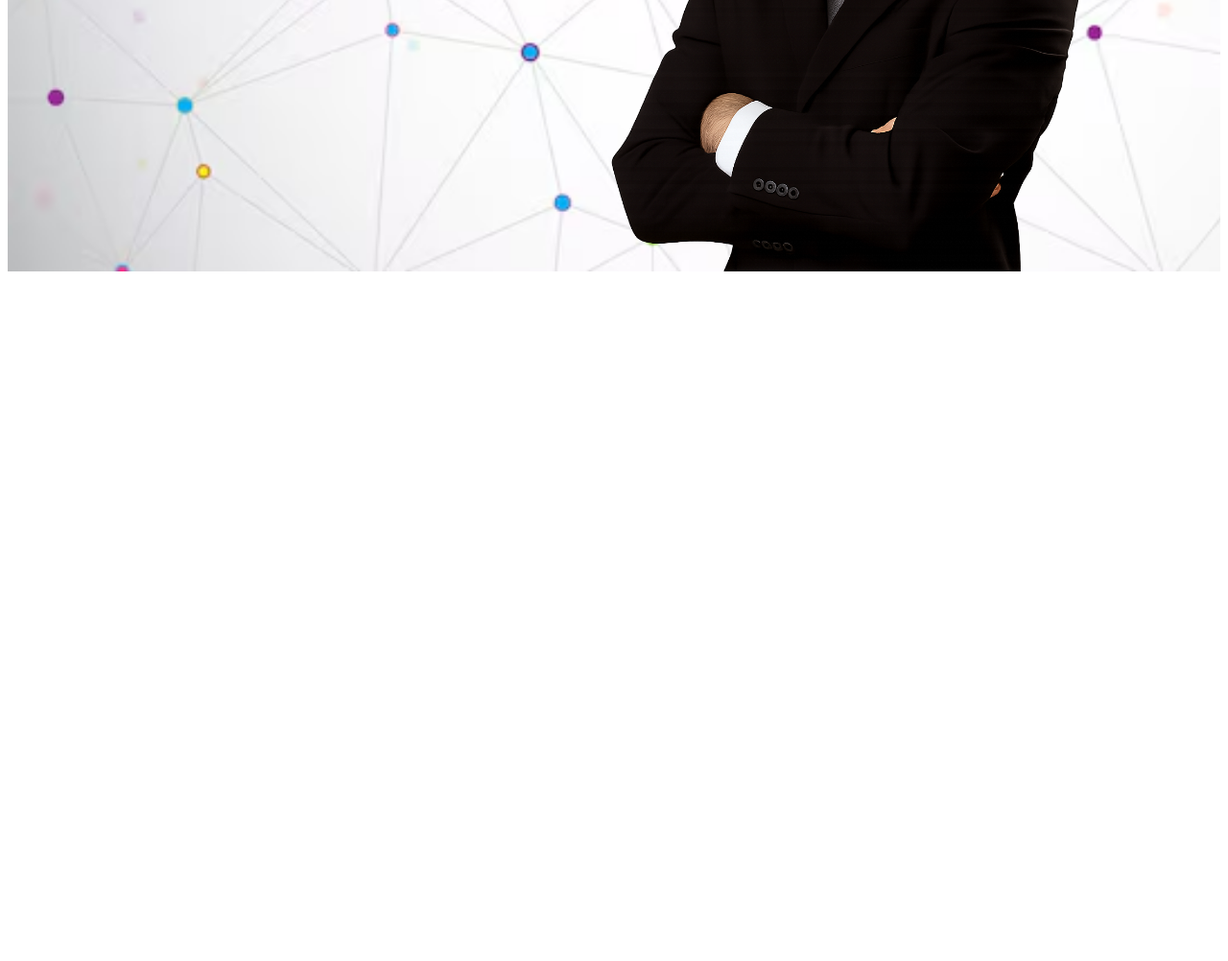
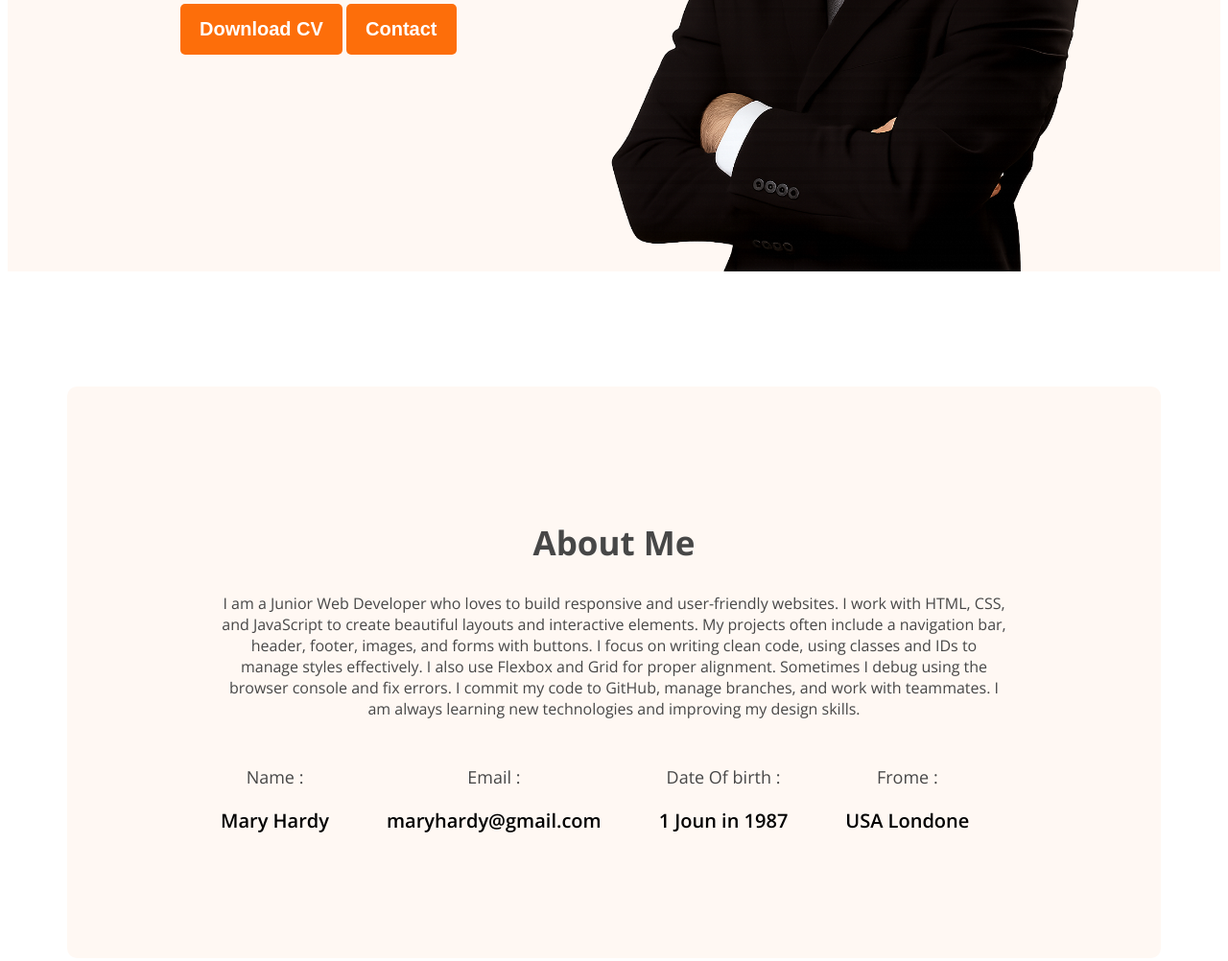
Before and after one commit to aftabfarhanarko/web-dev-portfileo, a plain HTML site: page index.html in a window 1280 px wide. Shown: the part 590-1592 px from the top of the page at 96% size. Before the commit the page ends 881 px from the top, so only its background shows below. Drawn offline with nearby package versions, Linux system fonts and the light colour scheme.

Commit message:
fourth commit

```diff
--- a/css/style.css
+++ b/css/style.css
@@ -1,5 +1,3 @@
-
-
 .open-sans-nprmal {
   font-family: "Open Sans", sans-serif;
   font-optical-sizing: auto;
@@ -8,14 +6,13 @@
     "wdth" 100;
 }
 
-
 /* Header Titel */
 
-header{
+/* header{
       background-image: url('../imges/image.png');
       background-repeat: no-repeat;
       background-size: cover;
-}
+} */
 
 nav{
     display: flex;
@@ -33,23 +30,28 @@ nav ul li{
 }
 ul li a{
     text-decoration: none;
-    font-size: 22px;
+    font-size: 20px;
 }
 nav ul{
     display: flex;
     align-items: center;
 }
 
+/* Main */
+main{
+    max-width: 1140px;
+    margin: 50px auto;
+}
 /* Banner desing */
 
 .banner-contaner{
     display: flex;
     justify-content: space-between;
     margin: 0 130px 0 180px;
-
 }
 .text-banner{
-    width: 574px;
+    padding: 40px 0px;
+    max-width: 574px;
 }
 .banner-title1{
     font-size: 30px;
@@ -61,8 +63,14 @@ nav ul{
 .banner-img{
     width: 574px;
 }
+.new , .new2{
+    margin: 20px 0px;
+}
 
 /* Share Style */
+.BG_COLO{
+    background-color: #FFF8F3;
+}
 .text-primary{
     color: #FD6E0A;
 }
@@ -80,3 +88,32 @@ nav ul{
     padding: 15px 20px;
     border-radius: 5px;
 }
+.all-section-tietle{
+    font-size: 35px;
+    font-weight: bold;
+    color: #474747;
+}
+/* About Section */
+.About{
+    margin-top: 120px;
+    text-align: center;
+    padding: 110px 160px;
+    border-radius: 10px;
+}
+
+
+.item-section{
+    display: flex;
+    gap: 60px;
+    margin-top: 30px;
+}
+
+.item-title{
+    font-size: 18px;
+    color: #474747;
+}
+.item-decpition{
+    font-size: 20px;
+    color: #000000;
+    font-weight: 600;
+}
--- a/index.html
+++ b/index.html
@@ -13,7 +13,7 @@
 </head>
 
 <body class="open-sans-nprmal">
-    <header>
+    <header class="BG_COLO">
         <nav>
             <h3 class="nav-titel">Ma<span class="text-primary">r</span>y</h3>
             <ul>
@@ -28,17 +28,42 @@
                   <h4 class="banner-title1">Hi, I am</h4>
                   <h1 class="banner-title2">Mary Hardy</h1>
                   <div class="pragraph-decpitions">
-                     <p>Lorem ipsum dolor sit amet consectetur adipisicing elit. Perferendis molestias perspiciatis, iste voluptates voluptatem eveniet corrupti porro aperiam quidem maiores!</p>
+                     <p class="praghrap-color">Lorem ipsum dolor sit amet consectetur adipisicing elit. Perferendis molestias perspiciatis, iste voluptates voluptatem eveniet corrupti porro aperiam quidem maiores!</p>
                   </div>
 
-                  <button class="btn-primary">Download CV</button>
-                  <button class="btn-primary">Contact</button>
+                  <button class="btn-primary new ">Download CV</button>
+                  <button class="btn-primary new2">Contact</button>
              </div>
              <img class="banner-img" src="imges/57b7c008-39d8-447b-80a5-3656b8ccc617.png" alt="">
          </div>
     </header>
 
     <main>
+        <section class="BG_COLO About">
+              <h1 class="all-section-tietle">About Me</h1>
+               <p class="praghrap-color">I am a Junior Web Developer who loves to build responsive and user-friendly websites. I work with HTML, CSS, and JavaScript to create beautiful layouts and interactive elements. My projects often include a navigation bar, header, footer, images, and forms with buttons. I focus on writing clean code, using classes and IDs to manage styles effectively. I also use Flexbox and Grid for proper alignment. Sometimes I debug using the browser console and fix errors. I commit my code to GitHub, manage branches, and work with teammates. I am always learning new technologies and improving my design skills.</p>
+
+             <div class="item-section">
+                 <div class="titel">
+                    <p class="item-title">Name :</p>
+                    <p class="item-decpition">Mary Hardy</p>
+                 </div>
+                 <div class="titel">
+                    <p class="item-title">Email :</p>
+                    <p class="item-decpition">maryhardy@gmail.com</p>
+                 </div>
+                 <div class="titel">
+                    <p class="item-title">Date Of birth :</p>
+                    <p class="item-decpition">1 Joun in 1987</p>
+                 </div>
+                 <div class="titel">
+                    <p class="item-title">Frome :</p>
+                    <p class="item-decpition">USA Londone</p>
+                 </div>
+
+
+             </div>
+       </section>
 
     </main>
 
```
